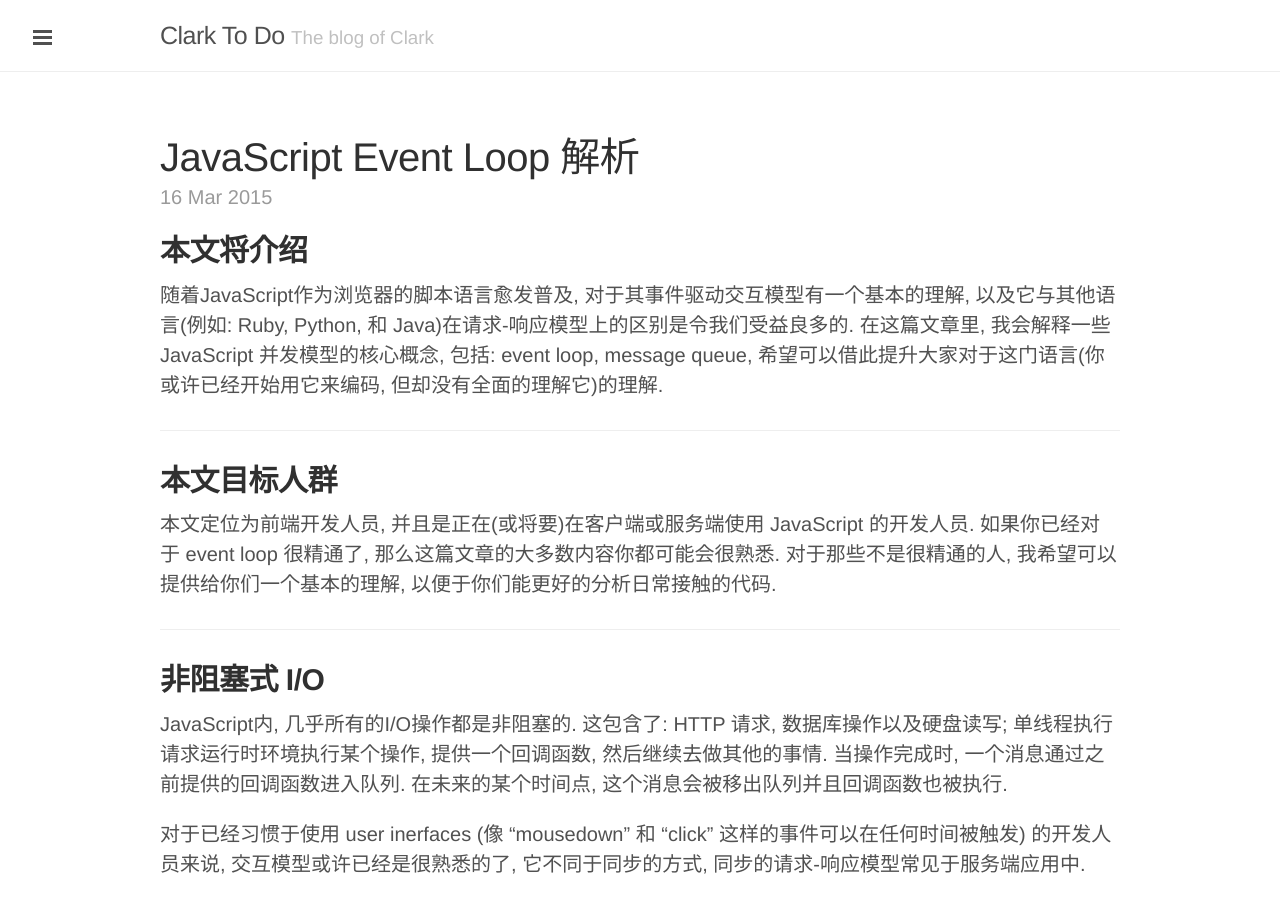
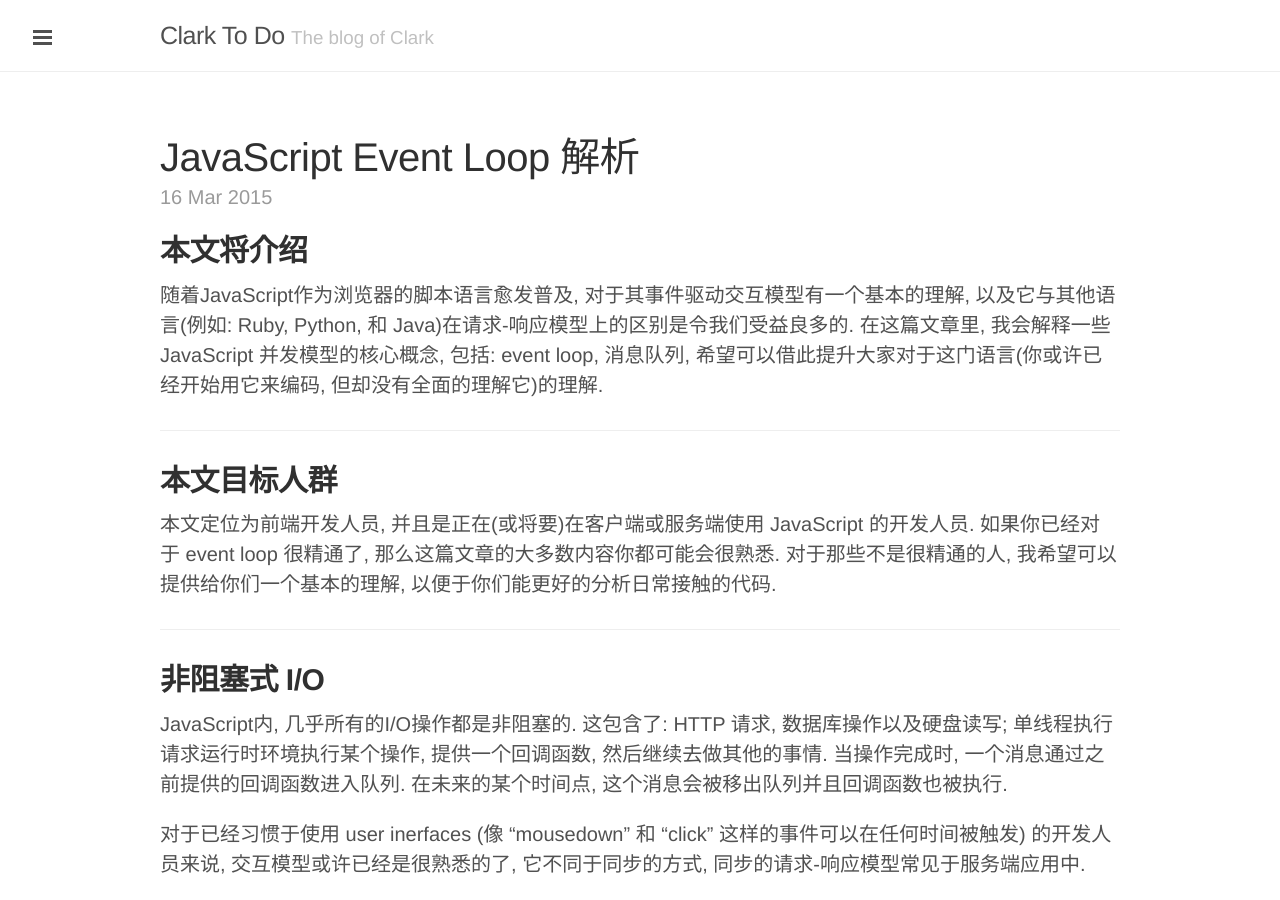
Before and after one commit to clarkdo/clarkdo.github.com, a Jekyll site: the page built from _posts/2015-03-16-55.md, in a window 1280 px wide and 900 px high. Built offline with Jekyll 4.4.1, drawn with Linux system fonts in a browser that asks for light colours; Markdown is read by kramdown in place of the engine named in the settings; comment, search, counter and statistics services are not loaded.

Commit message:
new post

```diff
--- a/_posts/2015-03-16-55.md
+++ b/_posts/2015-03-16-55.md
@@ -18,7 +18,7 @@ comments: true
 
 ##**本文将介绍**
 
-随着JavaScript作为浏览器的脚本语言愈发普及, 对于其事件驱动交互模型有一个基本的理解, 以及它与其他语言(例如: Ruby, Python, 和 Java)在请求-响应模型上的区别是令我们受益良多的. 在这篇文章里, 我会解释一些 JavaScript 并发模型的核心概念, 包括: event loop, message queue, 希望可以借此提升大家对于这门语言(你或许已经开始用它来编码, 但却没有全面的理解它)的理解.
+随着JavaScript作为浏览器的脚本语言愈发普及, 对于其事件驱动交互模型有一个基本的理解, 以及它与其他语言(例如: Ruby, Python, 和 Java)在请求-响应模型上的区别是令我们受益良多的. 在这篇文章里, 我会解释一些 JavaScript 并发模型的核心概念, 包括: event loop, 消息队列, 希望可以借此提升大家对于这门语言(你或许已经开始用它来编码, 但却没有全面的理解它)的理解.
 
 
 
@@ -156,6 +156,7 @@ piWorker.postMessage(100000);
 {% endhighlight %}
 
 在这个例子中, 主线程产生一个 worker 并注册它的"消息"事件的回调函数 logResult. 在 worker 内, reportResult 函数被注册到它自身的"消息"上. 当 worker 线程接收到来自主线程的消息时, worker 将一个消息存入队列, 并对应到回调函数 reportResult 上. 当出队列时, 一个消息被传回到主线程上, 主线程上会有一个新消息被存入队列(随着回调函数 logResult). 通过这种方式, 开发人员可以将一些CPU密集型操作委托给一个单独的线程, 从而释放主线程去继续处理消息和事件.
+
 ------
 
 ##**关于闭包的注解**
```
